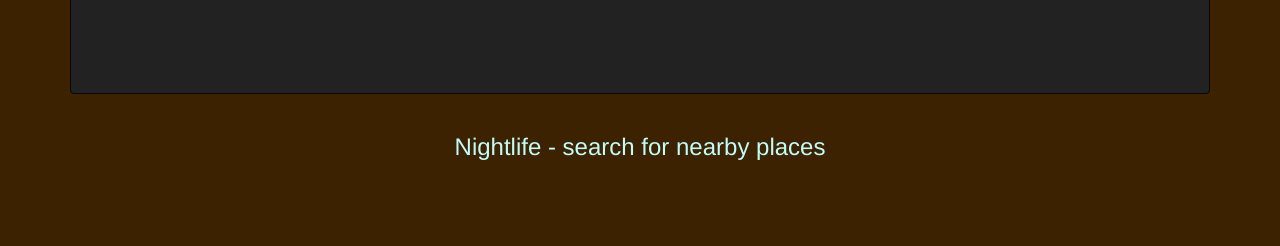
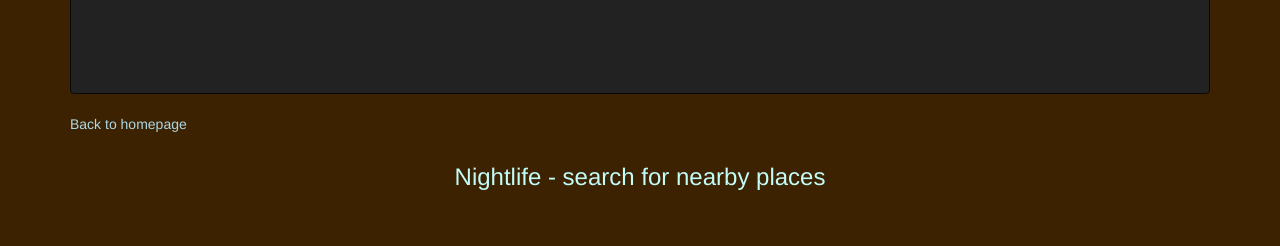
Before and after one commit to szantog82/Dynamic-pages-FCC-SzG, a website: page views/nightlife/index.html in a window 1280 px wide. Shown: the part 54-300 px from the top of the page. Drawn offline with nearby package versions, Linux system fonts and the light colour scheme.

Commit message:
Update index.html

```diff
--- a/views/nightlife/index.html
+++ b/views/nightlife/index.html
@@ -29,6 +29,7 @@
     <button class="btn btn-default" id="submitlogin">Submit</button>
     <p id="loginmessage" style="color: white"></p>
   </div>
+    <p><a style="color: lightblue" href="/">Back to homepage</a></p>
   </div>
   <h3 class="text-center">Nightlife - search for nearby places</h3>
   <div class="container" id="main">
```
